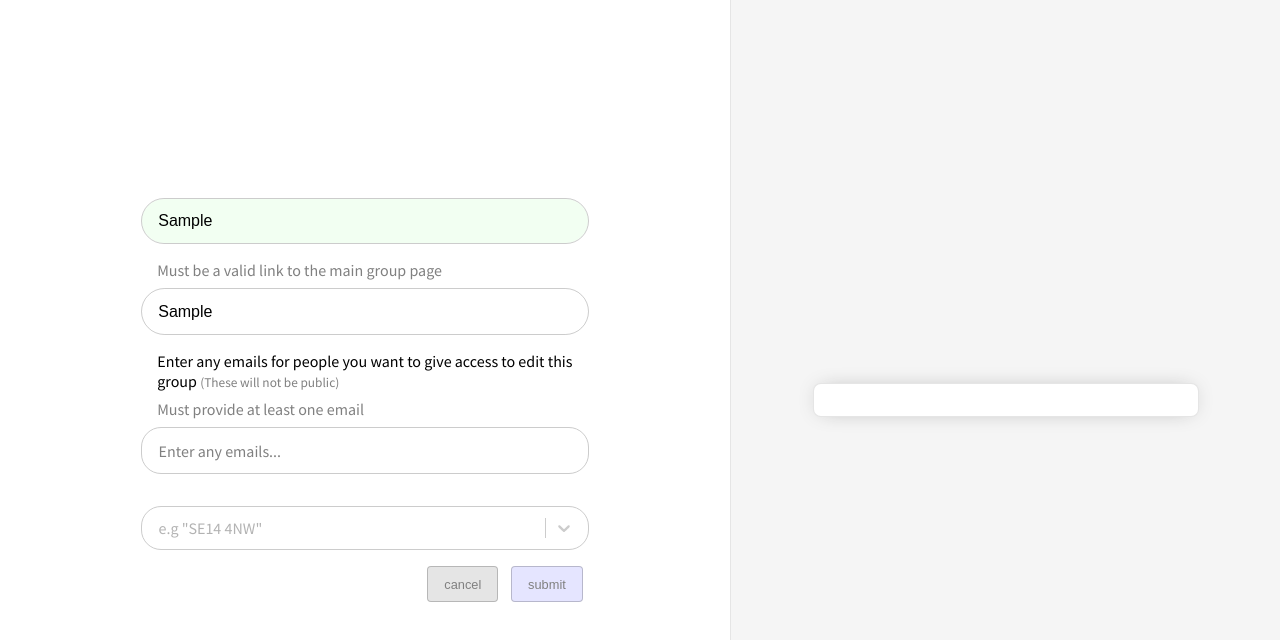
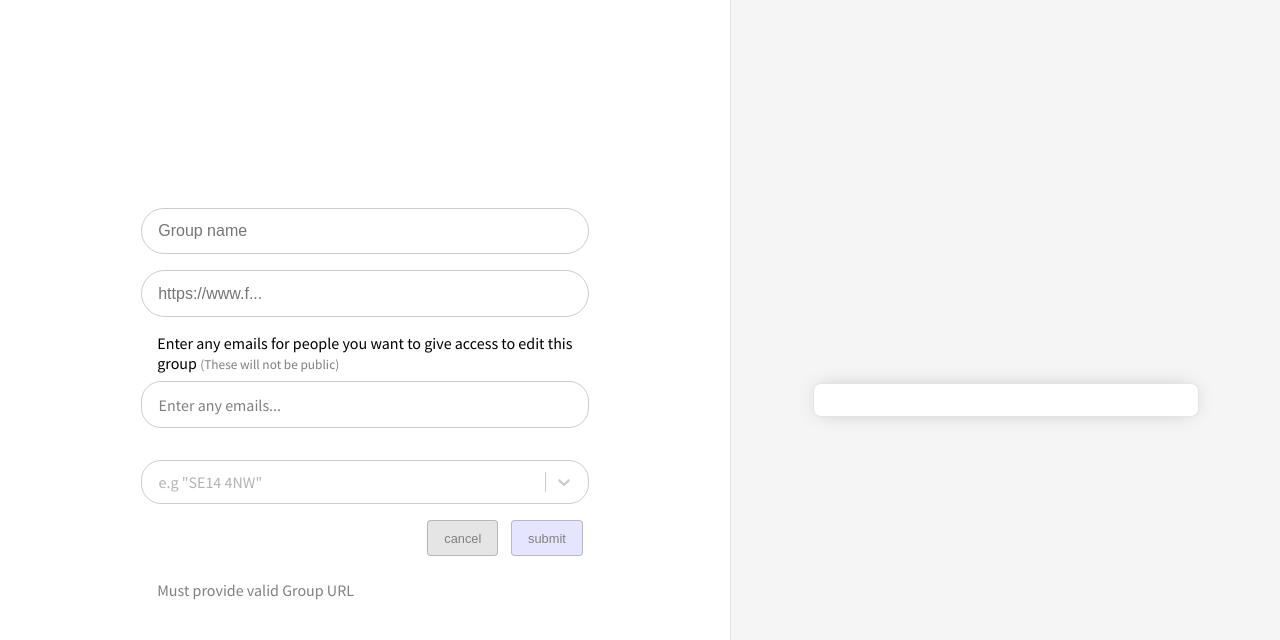
Before and after one commit to Covid-Mutual-Aid/mutual-aid-wiki, a React (Create React App) app in the folder client/: page /add-group in a window 1280 px wide. Both pictures are taken after typing "Sample", "Sample" into the empty fields and a click on the button "submit". Shown: the top 640 px of the page. Built offline with nearby package versions, Linux system fonts and the light colour scheme; no server answers; a web font is replaced by a local one.

Commit message:
improve validation

```diff
--- a/client/src/components/EditGoupForm.tsx
+++ b/client/src/components/EditGroupForm.tsx
@@ -1,23 +1,26 @@
 import { Link } from 'react-router-dom'
 import styled from 'styled-components'
-import React from 'react'
+import React, { useState } from 'react'
 
 import Form, { Control, useControl } from './FormControl'
 import { InputGroup } from '../styles/styles'
+import EmailsInput from './EmailsInput'
 import { Group } from '../utils/types'
+import { isTruthy, head } from '../utils/fp'
 import Location from './Location'
-import { isTruthy } from '../utils/fp'
-import EmailsInput from './EmailsInput'
 
 const EditGroupForm = ({
   group,
   onSave,
   isLoading = false,
+  children,
 }: {
   group: Partial<Omit<Group, 'id'>>
   onSave: (x: Partial<Omit<Group, 'id'>>) => void
   isLoading?: boolean
+  children?: React.ReactNode
 }) => {
+  const [error, setError] = useState<string>()
   const initialValues = {
     ...group,
     location: { location_name: group?.location_name, location_coord: group.location_coord },
@@ -25,14 +28,17 @@ const EditGroupForm = ({
   return (
     <Form
       style={{ width: '100%' }}
-      onSubmit={(values) =>
+      onSubmit={(values, errors) => {
+        if (errors && errors.length > 0) return setError(head(errors)[1])
+        return (
           !isLoading &&
           onSave({
             name: values.name,
             link_facebook: values.link_facebook,
             ...values.location,
           })
-      }
+        )
+      }}
       initialValues={initialValues || {}}
     >
       {isTruthy(group.name) && (
@@ -40,8 +46,8 @@ const EditGroupForm = ({
           disabled={isLoading}
           name="name"
           init=""
-          valid={(x) => x.length > 0 || ' '}
-          placeholder="Group title"
+          valid={(x) => x.length > 0 || 'Must provide a group name'}
+          placeholder="Group name"
         />
       )}
 
@@ -50,7 +56,7 @@ const EditGroupForm = ({
           disabled={isLoading}
           name="link_facebook"
           init=""
-          valid={validURL}
+          valid={(x) => validURL(x) || 'Must provide valid Group URL'}
           placeholder="https://www.f..."
         />
       )}
@@ -67,7 +73,6 @@ const EditGroupForm = ({
                 Enter any emails for people you want to give access to edit this group{' '}
                 <small style={{ color: 'grey' }}>(These will not be public)</small>
               </Description>
-              <Error>{error}</Error>
               <EmailsInput emails={props.value} onChange={props.onChange} />
             </div>
           )}
@@ -88,7 +93,6 @@ const EditGroupForm = ({
           )}
         </Control>
       )}
-
       <FormButtons>
         <Link to="/">
           <button className="btn-secondary" type="button" disabled={isLoading}>
@@ -99,6 +103,8 @@ const EditGroupForm = ({
           submit
         </button>
       </FormButtons>
+      {error && <Error>{error}</Error>}
+      {children}
     </Form>
   )
 }
@@ -121,7 +127,7 @@ const Input = <T extends any>({
   return (
     <div style={{ margin: '1rem 0' }}>
       {description && <Description>{description}</Description>}
-      <Error>{error}</Error>
+      {/* <Error>{error}</Error> */}
       <InputGroup>
         <input
           style={{
@@ -165,5 +171,5 @@ export function validURL(str: string) {
     'i'
   ) // fragment locator
 
-  return !!pattern.test(str) || 'Must be a valid link to the main group page'
+  return !!pattern.test(str)
 }
--- a/client/src/components/FormControl/Form.tsx
+++ b/client/src/components/FormControl/Form.tsx
@@ -32,16 +32,20 @@ const Form = <
 
   useEffect(() => {
     if (!initialValues) return
-    pubsub.current.set(() =>
-      Object.keys(initialValues).reduce(
+    pubsub.current.set((x) => ({
+      ...x,
+      ...Object.keys(initialValues).reduce(
         (all, key) => ({
           ...all,
-          [key]: { value: initialValues[key], validate: validators && validators[key] },
+          [key]: {
+            value: initialValues[key],
+            validate: (validators && validators[key]) || (x[key] && x[key].validate),
+          },
         }),
         {} as any
-      )
-    )
-  }, [initialValues])
+      ),
+    }))
+  }, [initialValues, validators])
 
   const handleSubmit = (e: React.FormEvent<HTMLFormElement>) => {
     e.preventDefault()
@@ -58,6 +62,7 @@ const Form = <
     )
     onSubmit(vals, errors as [string, string][])
   }
+
   return (
     <FormContext.Provider value={pubsub.current}>
       <form {...props} onSubmit={handleSubmit}>
--- a/client/src/components/FormControl/useControl.tsx
+++ b/client/src/components/FormControl/useControl.tsx
@@ -10,11 +10,11 @@ const useControl = <T extends any>(name: string, init: T, validate?: (x: T) => t
 
   useEffect(() => {
     const field = store.get((x) => x[name])
-    if (!field || !field.value || (!field.validate && validate)) {
-      store.set((x) => ({ ...x, [name]: { value: (field && field.value) || init, validate } }))
-    }
+    store.set((x) => ({
+      ...x,
+      [name]: { value: (field && field.value) || init, validate },
+    }))
     return store.subscribe((x) => {
-      if (x[name] === undefined) return
       const err = validate ? validate(x[name].value) : true
       setValue(x[name].value)
       setError(err === true ? null : err)
@@ -24,12 +24,12 @@ const useControl = <T extends any>(name: string, init: T, validate?: (x: T) => t
   const onChange = useCallback(
     (e: any) => {
       const value = e && e.target ? e.target.value : e
-      store.set((x) => ({ ...x, [name]: { ...x[name], value } }))
+      store.set((x) => ({ ...x, [name]: { ...x[name], value, validate } }))
     },
-    [name, store]
+    [name, store, validate]
   )
 
-  return useMemo(() => ({ props: { value, onChange }, error }), [value, error])
+  return useMemo(() => ({ props: { value, onChange }, error }), [value, error, onChange])
 }
 
 export default useControl
--- a/client/src/pages/AddGroup.tsx
+++ b/client/src/pages/AddGroup.tsx
@@ -3,7 +3,7 @@ import React, { useState } from 'react'
 import { useRequest } from '../contexts/RequestProvider'
 import GroupItem from '../components/NewLayout/GroupItem'
 import { EditPage, CenterAlign } from '../styles/styles'
-import EditGroupForm from '../components/EditGoupForm'
+import EditGroupForm from '../components/EditGroupForm'
 import { GroupWithEmails } from '../utils/types'
 
 const CreateGroup = () => {
--- a/client/src/pages/EditGroup.tsx
+++ b/client/src/pages/EditGroup.tsx
@@ -5,7 +5,7 @@ import { EditPage, CenterAlign } from '../styles/styles'
 import { Group } from '../utils/types'
 
 import GroupItem from '../components/NewLayout/GroupItem'
-import EditGroupForm from '../components/EditGoupForm'
+import EditGroupForm from '../components/EditGroupForm'
 import { useFetch } from '../utils/useAsync'
 import { pick } from '../utils/fp'
 
--- a/client/src/utils/fp.ts
+++ b/client/src/utils/fp.ts
@@ -9,3 +9,7 @@ export const omit = <T extends { [x: string]: any }, K extends (keyof T)[]>(k: K
 
 export const isTruthy = <T extends any>(x: T | undefined | null): x is T =>
   x !== undefined && x !== null
+
+export const head = <T extends any>(arr: T[]) => arr && arr[0]
+export const last = <T extends any>(arr: T[]) => arr && arr[arr.length - 1]
+export const prop = <T extends any, K extends keyof T>(key: K) => (x: T) => x && x[key]
```
Lines whose indentation alone changed are shown as unchanged.
